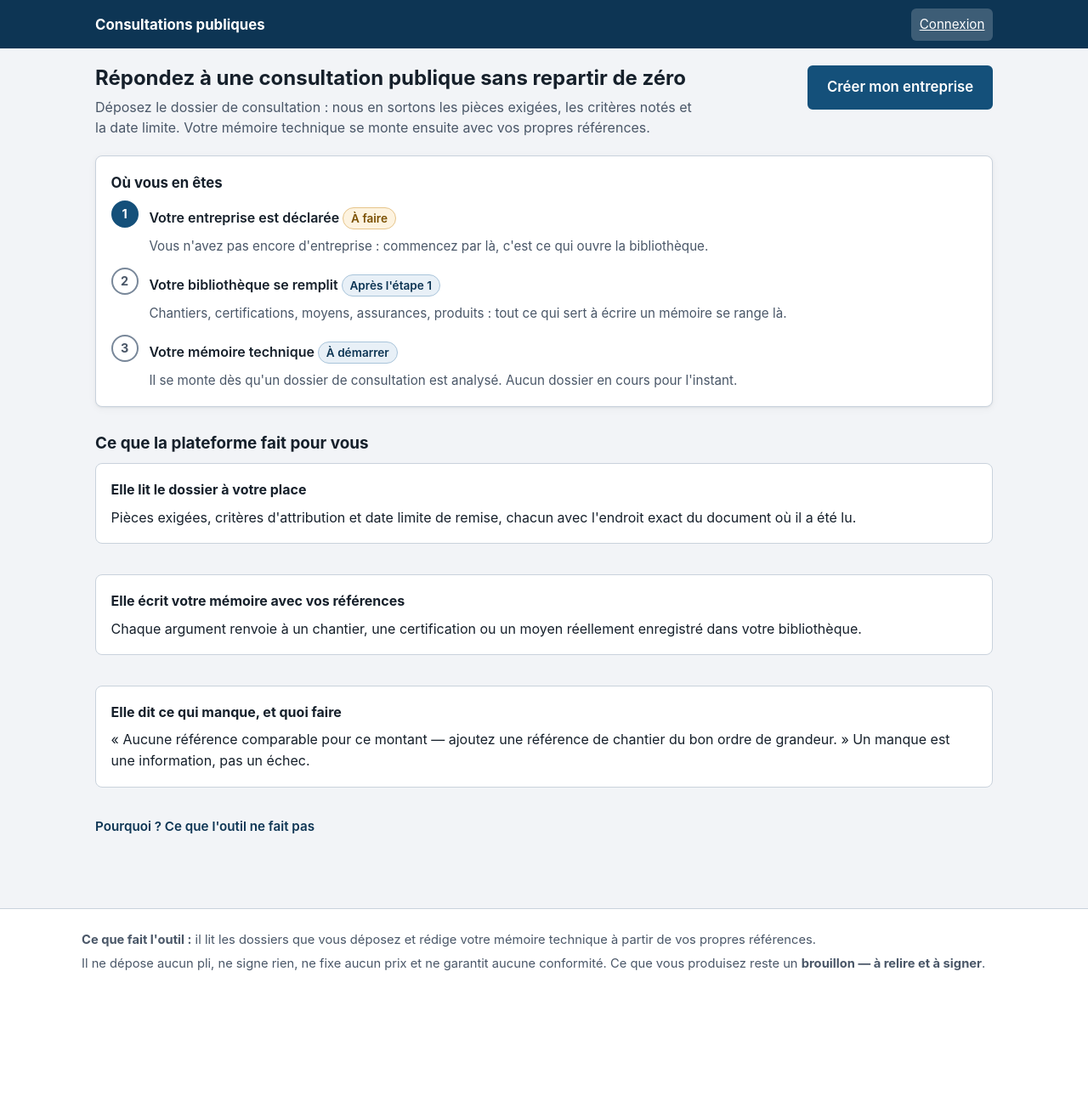
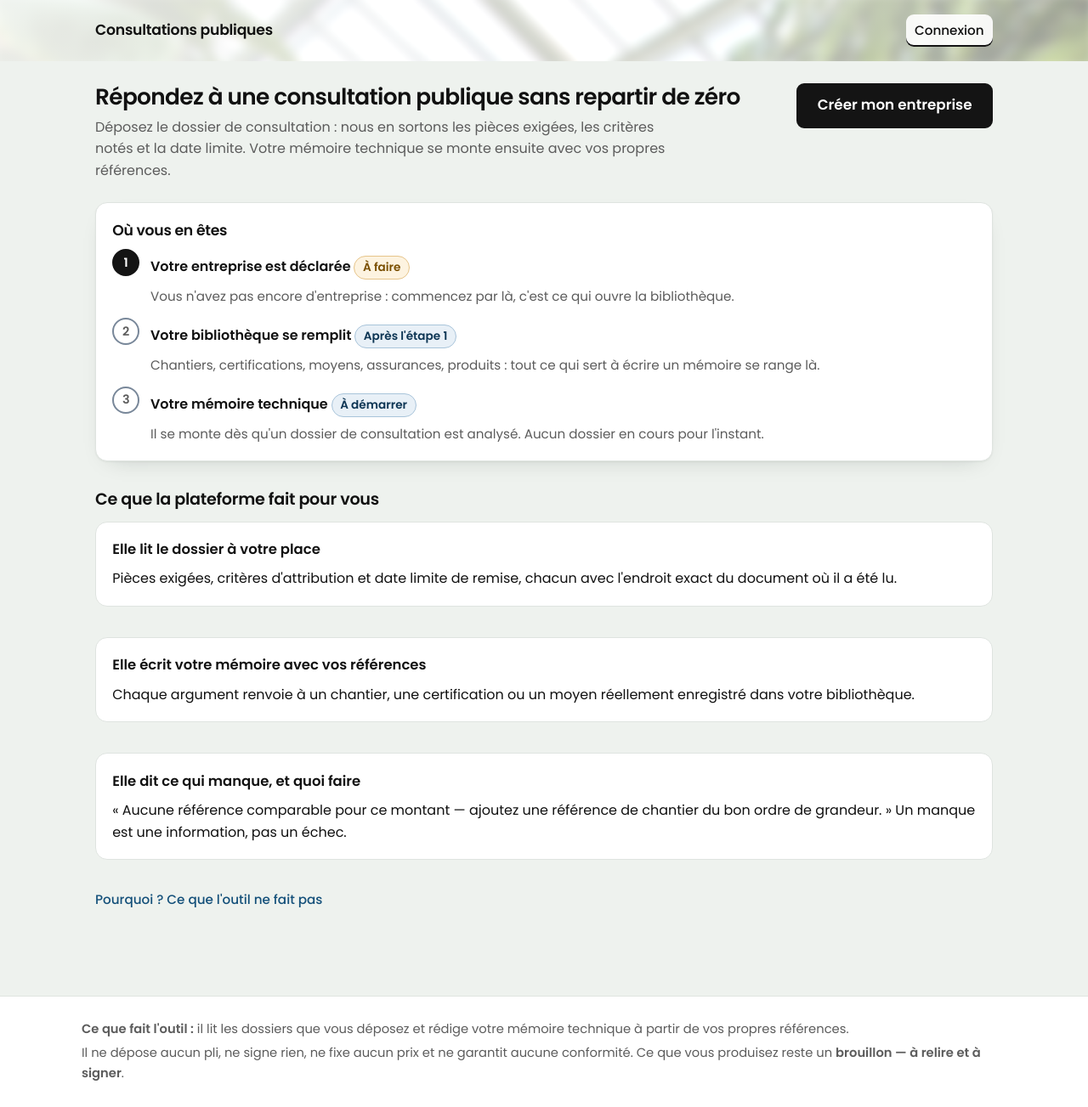
Before and after one commit to nightworms/ia-consultations-publiques, a FastAPI app: template src/app/web/templates/accueil.html in a window 1280 px wide. Shown: the whole page at 85% size. Before the commit the page ends 1143 px from the top, so only its background shows below. Run offline with FastAPI, Linux system fonts and the light colour scheme; the template is opened without the code that fills it, so the values that code supplies are empty; parts of the project's set-up code (start-up, migrations or seed data) failed here and were passed over.

Commit message:
Theme de la vitrine generalise a tous les ecrans
Feuille de style unique reecrite : memes classes, aucun gabarit modifie — les
douze ecrans heritent du theme par base.html.

- Typographie Poppins, hebergee dans static/polices/ (licence OFL) : aucune
  requete vers Google, l'application reste sans ressource externe.
- Bandeau photographique (meme image que la page publique, adoucie par un flou
  et un voile clair) sur toutes les pages.
- Boutons noirs, cartes et champs aux rayons du theme, fonds repris.
- Inchange et verifie : contrastes WCAG mesures, etats jamais portes par la
  couleur seule, focus visible, lien d'evitement.

Verifications : 265 tests verts ; aucun debordement horizontal a 320 px sur
/connexion, /consultations, /bibliotheque et /accueil.

```diff
--- a/src/app/web/static/style.css
+++ b/src/app/web/static/style.css
@@ -1,33 +1,60 @@
 /* ==========================================================================
    Feuille de style unique — interface de réponse aux consultations publiques.
-   Reprise de la direction de design du lot L4 (`docs/DESIGN.md` § 6), posée
-   ici par le lot L5a (dev-web).
 
-   Principes tenus ici :
-   - HTML servi côté serveur, aucun JavaScript, aucune ressource externe ;
+   Thème généralisé (lot design) : direction visuelle de la page de présentation
+   appliquée à tous les écrans. Ce qui change par rapport à la version L5a :
+   typographie Poppins, encre et surfaces du bandeau, boutons et rayons.
+
+   Ce qui NE change PAS, et ne doit pas changer :
+   - HTML servi côté serveur, aucune ressource externe : la police Poppins est
+     hébergée dans `static/polices/` (licence OFL), l'image de fond dans
+     `static/fond-serre.jpg` (licence Unsplash). Aucune requête vers Google.
    - une action principale par écran (classe .btn--action), une seule ;
    - aucun état porté par la couleur seule : chaque couleur accompagne un mot ;
    - contrastes vérifiés (WCAG AA / RGAA), focus visible partout ;
    - mobile d'abord : la mise en page tient à 320 px sans défilement horizontal.
    ========================================================================== */
 
+/* --- Police hébergée localement -------------------------------------------
+   Poppins, licence SIL Open Font License 1.1 — auto-hébergée pour ne pas
+   dépendre de fonts.googleapis.com (vie privée, réseau coupé, latence). */
+@font-face {
+  font-family: "Poppins"; font-style: normal; font-weight: 400;
+  font-display: swap; src: url("polices/poppins-400.woff2") format("woff2");
+}
+@font-face {
+  font-family: "Poppins"; font-style: normal; font-weight: 500;
+  font-display: swap; src: url("polices/poppins-500.woff2") format("woff2");
+}
+@font-face {
+  font-family: "Poppins"; font-style: normal; font-weight: 600;
+  font-display: swap; src: url("polices/poppins-600.woff2") format("woff2");
+}
+
 :root {
-  --encre:        #16202b;   /* texte principal          — 16,5:1 sur blanc */
-  --encre-2:      #4a5768;   /* texte secondaire         —  7,4:1 sur blanc */
-  --fond:         #f2f4f7;
+  /* Encre et surfaces — reprises de la page de présentation */
+  --encre:        #111111;   /* texte principal          — 18,9:1 sur blanc */
+  --encre-2:      #5c5c5c;   /* texte secondaire         —  7,0:1 sur blanc */
+  --encre-3:      #6b6b6b;   /* texte tertiaire          —  5,4:1 sur blanc */
+  --fond:         #eef2ee;
   --carte:        #ffffff;
-  --bord:         #c9d2dc;
+  --bord:         #dfe4e0;
   --bord-fort:    #788799;   /* bordures de champs        —  3,7:1 sur blanc */
-  --accent:       #14507a;   /* bouton principal         —  8,5:1 sur blanc */
-  --accent-fonce: #0d3554;   /* bandeau, survols         — 12,7:1 sur blanc */
+  --accent:       #14507a;   /* liens, accents           —  8,5:1 sur blanc */
+  --accent-fonce: #0d3554;   /* survols                  — 12,7:1 sur blanc */
   --accent-clair: #e8f0f7;
+  --noir:         #141414;   /* bouton principal, bandeau du site */
+  --noir-survol:  #000000;
+
+  /* États — valeurs mesurées, inchangées */
   --ok-t:         #125c37;   --ok-f:  #e6f4ec;   --ok-b:  #9fd0b4;
   --att-t:        #7a4f00;   --att-f: #fdf3e0;   --att-b: #e6c489;
   --err-t:        #9b2c12;   --err-f: #fdeee9;   --err-b: #e9b3a3;
   --info-f:       #eef3f8;
-  --rayon:        8px;
-  --rayon-s:      6px;
-  --ombre: 0 1px 2px rgba(16,32,48,.06), 0 2px 10px rgba(16,32,48,.05);
+
+  --rayon:        14px;
+  --rayon-s:      9px;
+  --ombre: 0 1px 2px rgba(16,32,24,.05), 0 10px 28px -18px rgba(16,32,24,.28);
 }
 
 * { box-sizing: border-box; }
@@ -36,62 +63,84 @@ body {
   margin: 0;
   background: var(--fond);
   color: var(--encre);
-  font-family: -apple-system, BlinkMacSystemFont, "Segoe UI", Roboto,
-               "Helvetica Neue", Arial, sans-serif;
+  font-family: "Poppins", -apple-system, BlinkMacSystemFont, "Segoe UI",
+               Roboto, "Helvetica Neue", Arial, sans-serif;
   font-size: 1rem;
-  line-height: 1.55;
+  line-height: 1.6;
+  -webkit-font-smoothing: antialiased;
 }
 
 /* --- Accessibilité : lien d'évitement, focus visible, contenu réservé ------ */
 .lien-evitement {
   position: absolute; left: -9999px; top: 0; z-index: 20;
-  background: var(--accent-fonce); color: #fff; padding: .6rem 1rem;
+  background: var(--noir); color: #fff; padding: .6rem 1rem;
+  border-radius: 0 0 var(--rayon-s) 0; text-decoration: none;
 }
 .lien-evitement:focus { left: 0; }
 a:focus-visible, button:focus-visible, input:focus-visible,
 select:focus-visible, textarea:focus-visible, summary:focus-visible,
 [tabindex]:focus-visible {
-  outline: 3px solid var(--accent-fonce); outline-offset: 2px;
+  outline: 3px solid var(--encre); outline-offset: 2px;
 }
 .visuellement-cache {
   position: absolute; width: 1px; height: 1px; padding: 0; margin: -1px;
   overflow: hidden; clip: rect(0 0 0 0); white-space: nowrap; border: 0;
 }
 
-/* --- Bandeau -------------------------------------------------------------- */
-.bandeau { background: var(--accent-fonce); color: #fff; }
+/* --- Bandeau -------------------------------------------------------------
+   Bande photographique : la même image que la page publique, adoucie par un
+   flou et un voile clair. Le voile n'est pas décoratif — sans lui, les liens
+   de navigation se perdent dans le feuillage (constaté à l'écran). */
+.bandeau {
+  position: relative; overflow: hidden; isolation: isolate;
+  background: var(--carte);
+}
+.bandeau::before {
+  content: ""; position: absolute; inset: -10px; z-index: -2;
+  background: url("fond-serre.jpg") center 42% / cover no-repeat;
+  filter: blur(7px) brightness(1.22) saturate(0.94);
+}
+.bandeau::after {
+  content: ""; position: absolute; inset: 0; z-index: -1;
+  background: linear-gradient(90deg,
+              rgba(255,255,255,.90), rgba(255,255,255,.74) 48%, rgba(255,255,255,.58));
+}
 .bandeau__int {
-  max-width: 68rem; margin: 0 auto; padding: .6rem 1rem;
+  position: relative; z-index: 1;
+  max-width: 68rem; margin: 0 auto; padding: 1.05rem 1rem;
   display: flex; flex-wrap: wrap; gap: .5rem 1rem;
   align-items: center; justify-content: space-between;
 }
 .bandeau__marque {
-  color: #fff; text-decoration: none; font-weight: 700; font-size: 1.05rem;
-  padding: .3rem 0;
+  display: inline-flex; align-items: center; gap: .5rem;
+  color: var(--encre); text-decoration: none; font-weight: 600; font-size: 1.08rem;
+  letter-spacing: -.015em; padding: .3rem 0;
 }
 .bandeau nav { display: flex; flex-wrap: wrap; gap: .35rem; align-items: center; }
 .bandeau nav a {
-  color: #fff; text-decoration: none; padding: .45rem .6rem;
-  border-radius: var(--rayon-s); font-size: .95rem;
+  color: var(--encre); text-decoration: none; padding: .45rem .65rem;
+  border-radius: var(--rayon-s); font-size: .95rem; font-weight: 500;
 }
-.bandeau nav a:hover { background: rgba(255,255,255,.14); }
+.bandeau nav a:hover { background: rgba(255,255,255,.75); }
 .bandeau nav a[aria-current="page"] {
-  background: rgba(255,255,255,.2); text-decoration: underline;
+  background: rgba(255,255,255,.9); box-shadow: inset 0 -2px 0 var(--noir);
 }
-.bandeau nav .lien-quitter { border: 1px solid rgba(255,255,255,.55); }
+.bandeau nav .lien-quitter { border: 1px solid rgba(20,20,20,.45); }
 .bandeau nav form { margin: 0; display: inline; }
 .bandeau nav button {
-  font: inherit; font-size: .95rem; cursor: pointer;
-  background: none; color: #fff; border: 1px solid rgba(255,255,255,.55);
-  border-radius: var(--rayon-s); padding: .45rem .6rem;
+  font: inherit; font-size: .95rem; font-weight: 500; cursor: pointer;
+  background: rgba(255,255,255,.75); color: var(--encre);
+  border: 1px solid rgba(20,20,20,.35);
+  border-radius: var(--rayon-s); padding: .45rem .7rem;
+  transition: background .18s ease;
 }
-.bandeau nav button:hover { background: rgba(255,255,255,.14); }
-.bandeau__qui { font-size: .95rem; opacity: .95; }
+.bandeau nav button:hover { background: #fff; }
+.bandeau__qui { font-size: .95rem; color: var(--encre-2); font-weight: 500; }
 
 /* --- Mise en page --------------------------------------------------------- */
-.page { max-width: 68rem; margin: 0 auto; padding: 1.25rem 1rem 3rem; }
+.page { max-width: 68rem; margin: 0 auto; padding: 1.6rem 1rem 3.5rem; }
 .bandeau-mention {
-  background: #e8ecf1; color: var(--encre-2); font-size: .85rem;
+  background: #e3e8e4; color: var(--encre-2); font-size: .85rem;
   text-align: center; padding: .35rem 1rem;
 }
 
@@ -99,19 +148,22 @@ select:focus-visible, textarea:focus-visible, summary:focus-visible,
 .entete-ecran {
   display: flex; flex-wrap: wrap; gap: 1rem;
   align-items: flex-start; justify-content: space-between;
-  margin: 0 0 1.25rem;
+  margin: 0 0 1.5rem;
 }
 .entete-ecran__texte { flex: 1 1 22rem; }
-.entete-ecran h1 { margin: 0; font-size: 1.5rem; line-height: 1.25; }
+.entete-ecran h1 {
+  margin: 0; font-size: 1.65rem; line-height: 1.2;
+  font-weight: 600; letter-spacing: -.025em;
+}
 .entete-ecran .sous-titre {
-  margin: .4rem 0 0; color: var(--encre-2); max-width: 44rem;
+  margin: .45rem 0 0; color: var(--encre-2); max-width: 44rem;
 }
 .entete-ecran__action { flex: 0 0 auto; }
 
-h2 { font-size: 1.18rem; margin: 1.75rem 0 .6rem; }
-h3 { font-size: 1rem; margin: 1.15rem 0 .4rem; }
-h4 { font-size: .95rem; margin: 1rem 0 .3rem; text-transform: uppercase;
-     letter-spacing: .04em; color: var(--encre-2); }
+h2 { font-size: 1.2rem; margin: 1.9rem 0 .6rem; font-weight: 600; letter-spacing: -.015em; }
+h3 { font-size: 1.03rem; margin: 1.2rem 0 .4rem; font-weight: 600; }
+h4 { font-size: .95rem; margin: 1rem 0 .3rem; font-weight: 600;
+     text-transform: uppercase; letter-spacing: .04em; color: var(--encre-2); }
 p { margin: .5rem 0; }
 ul, ol { margin: .5rem 0; padding-left: 1.15rem; }
 li { margin: .2rem 0; }
@@ -119,29 +171,37 @@ li { margin: .2rem 0; }
 /* --- Cartes --------------------------------------------------------------- */
 .carte {
   background: var(--carte); border: 1px solid var(--bord);
-  border-radius: var(--rayon); padding: 1.1rem; margin: 0 0 1.25rem;
+  border-radius: var(--rayon); padding: 1.2rem; margin: 0 0 1.25rem;
   box-shadow: var(--ombre);
 }
 .carte > :first-child { margin-top: 0; }
 .carte > :last-child { margin-bottom: 0; }
 .carte--plate { box-shadow: none; }
-.carte__titre { font-size: 1.05rem; margin: 0 0 .5rem; }
+.carte__titre { font-size: 1.08rem; margin: 0 0 .5rem; font-weight: 600; }
 
 /* --- Boutons -------------------------------------------------------------- */
 .btn {
-  display: inline-block; font: inherit; font-weight: 600; cursor: pointer;
-  padding: .6rem 1.1rem; border: 2px solid transparent; border-radius: var(--rayon-s);
-  text-decoration: none; text-align: center; line-height: 1.3;
+  display: inline-block; font: inherit; font-weight: 500; cursor: pointer;
+  padding: .62rem 1.15rem; border: 2px solid transparent;
+  border-radius: var(--rayon-s); text-decoration: none; text-align: center;
+  line-height: 1.3; transition: background .18s ease, transform .18s ease;
 }
-.btn--principal { background: var(--accent); color: #fff; border-color: var(--accent); }
-.btn--principal:hover { background: var(--accent-fonce); border-color: var(--accent-fonce); }
-.btn--secondaire { background: #fff; color: var(--accent-fonce); border-color: var(--accent); }
-.btn--secondaire:hover { background: var(--accent-clair); }
+.btn--principal {
+  background: var(--noir); color: #fff; border-color: var(--noir);
+}
+.btn--principal:hover {
+  background: var(--noir-survol); border-color: var(--noir-survol);
+  transform: translateY(-1px);
+}
+.btn--secondaire {
+  background: #fff; color: var(--encre); border-color: rgba(20,20,20,.28);
+}
+.btn--secondaire:hover { background: #f4f6f3; }
 .btn--discret {
-  background: transparent; color: var(--accent-fonce); border-color: transparent;
+  background: transparent; color: var(--accent); border-color: transparent;
   text-decoration: underline; padding: .4rem .3rem;
 }
-.btn--action { font-size: 1.05rem; padding: .8rem 1.3rem; }
+.btn--action { font-size: 1.05rem; padding: .85rem 1.4rem; font-weight: 600; }
 .actions { display: flex; flex-wrap: wrap; gap: .6rem 1rem; align-items: center; margin-top: 1rem; }
 @media (max-width: 30rem) {
   .btn--action { display: block; width: 100%; }
@@ -163,7 +223,7 @@ li { margin: .2rem 0; }
 /* --- États textuels ------------------------------------------------------- */
 .etat {
   display: inline-block; font-size: .85rem; font-weight: 600;
-  padding: .1rem .55rem; border-radius: 999px; border: 1px solid;
+  padding: .12rem .6rem; border-radius: 999px; border: 1px solid;
   white-space: nowrap;
 }
 .etat--ok       { color: var(--ok-t);  background: var(--ok-f);  border-color: var(--ok-b); }
@@ -176,17 +236,17 @@ li { margin: .2rem 0; }
 .progression > li { display: grid; grid-template-columns: 2rem 1fr; gap: .8rem; align-items: start; margin: 0; }
 .progression .puce {
   width: 2rem; height: 2rem; border-radius: 50%; display: grid; place-items: center;
-  font-weight: 700; font-size: .9rem;
+  font-weight: 600; font-size: .9rem;
   border: 2px solid var(--bord-fort); background: #fff; color: var(--encre-2);
 }
 .progression .fait .puce    { background: var(--ok-t);  border-color: var(--ok-t);  color: #fff; }
-.progression .encours .puce { background: var(--accent); border-color: var(--accent); color: #fff; }
+.progression .encours .puce { background: var(--noir); border-color: var(--noir); color: #fff; }
 .progression .titre { font-weight: 600; }
 .progression .detail { margin: .1rem 0 0; color: var(--encre-2); font-size: .95rem; }
 
-.jauge { height: .8rem; background: #e3e8ee; border: 1px solid var(--bord);
+.jauge { height: .8rem; background: #dee4df; border: 1px solid var(--bord);
          border-radius: 999px; overflow: hidden; margin: .5rem 0 .3rem; }
-.jauge__part { height: 100%; background: var(--accent); }
+.jauge__part { height: 100%; background: var(--noir); }
 .jauge-legende { margin: 0; color: var(--encre-2); font-size: .95rem; }
 
 /* --- Listes --------------------------------------------------------------- */
@@ -221,12 +281,12 @@ li { margin: .2rem 0; }
 /* --- Plier / déplier ------------------------------------------------------ */
 details.pourquoi { margin: .6rem 0 0; }
 details.pourquoi > summary {
-  cursor: pointer; color: var(--accent-fonce); font-weight: 600;
+  cursor: pointer; color: var(--accent); font-weight: 500;
   font-size: .95rem; padding: .3rem 0; display: inline-block;
 }
-details.pourquoi > summary::marker { color: var(--accent-fonce); }
+details.pourquoi > summary::marker { color: var(--accent); }
 details.pourquoi .reponse {
-  margin: .4rem 0 0; padding: .8rem 1rem; background: var(--info-f);
+  margin: .4rem 0 0; padding: .85rem 1.1rem; background: var(--info-f);
   border-radius: var(--rayon-s); color: var(--encre-2);
   max-width: 46rem; font-size: .95rem;
 }
@@ -264,7 +329,7 @@ textarea { min-height: 6rem; }
 /* --- Pied de page --------------------------------------------------------- */
 .pied {
   border-top: 1px solid var(--bord); background: #fff;
-  margin-top: 2rem; padding: 1.25rem 1rem; color: var(--encre-2); font-size: .92rem;
+  margin-top: 2.5rem; padding: 1.4rem 1rem; color: var(--encre-2); font-size: .92rem;
 }
 .pied__int { max-width: 68rem; margin: 0 auto; }
 .pied p { margin: .3rem 0; }
```
Also changed, not shown: other parts of src/app/web/static/style.css (+16 -11 lines), src/app/web/static/fond-serre.jpg (added), src/app/web/static/polices/poppins-400.woff2 (added), src/app/web/static/polices/poppins-500.woff2 (added), src/app/web/static/polices/poppins-600.woff2 (added).
